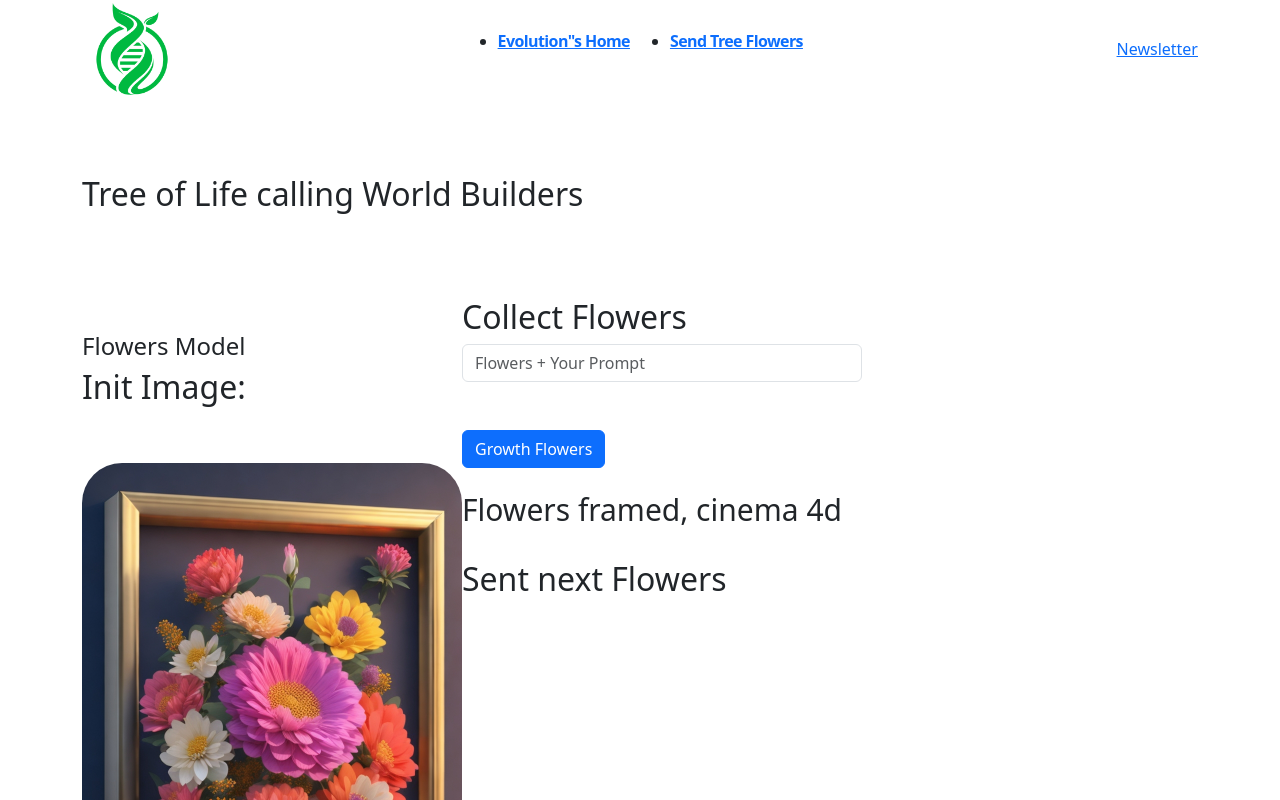
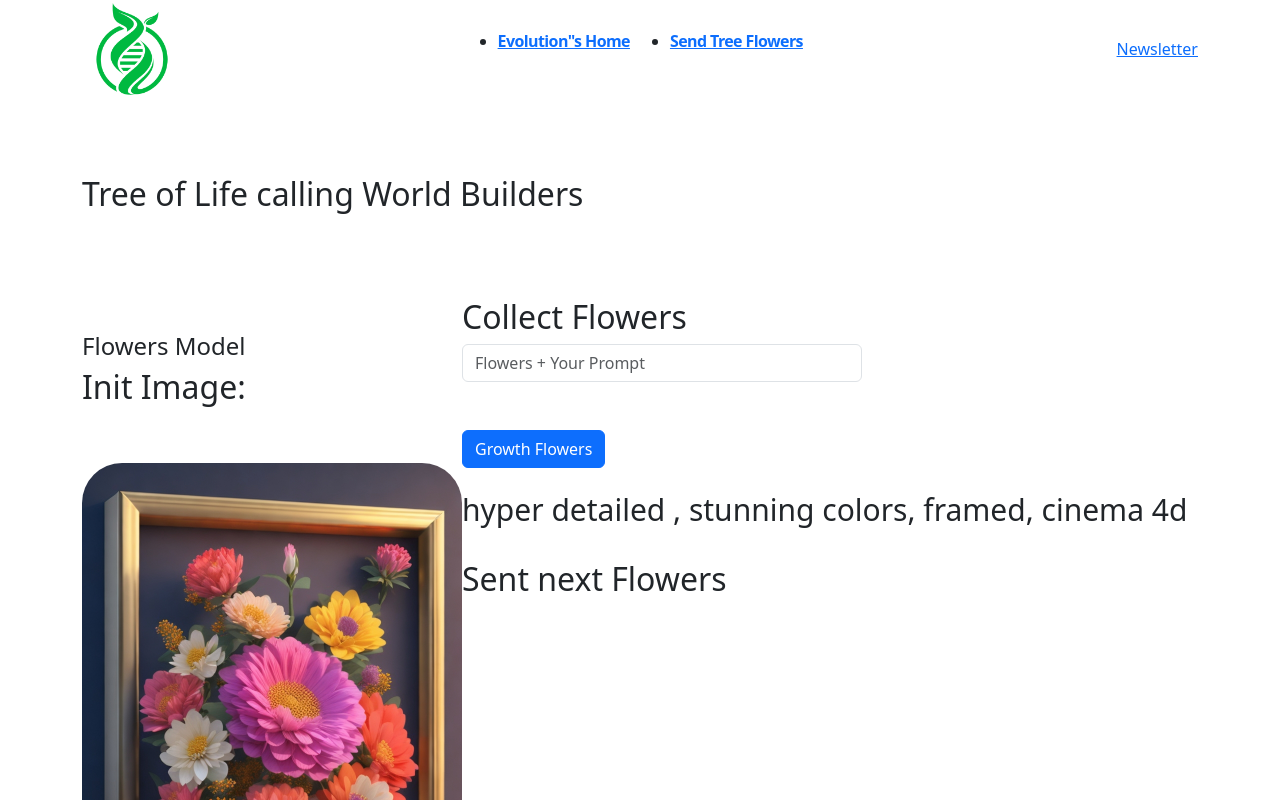
Before and after one commit to blockdatalabs/Ancestors-NFTs-Marketplace, a React (Create React App) app: page /tree-flowers in a window 1280 px wide. Shown: the top 800 px of the page. Built offline with nearby package versions, Linux system fonts and the light colour scheme; the HTML template or start-up script is replaced by a standard one.

Commit message:
update ui

```diff
--- a/src/components/Evolutions/Flowers.jsx
+++ b/src/components/Evolutions/Flowers.jsx
@@ -88,7 +88,7 @@ function Flowers() {
               <br />
 
               <h4 style={{ fontSize: 30 }}>
-                Flowers framed, cinema 4d
+                hyper detailed , stunning colors, framed, cinema 4d
               </h4>
               <br />
 
```
